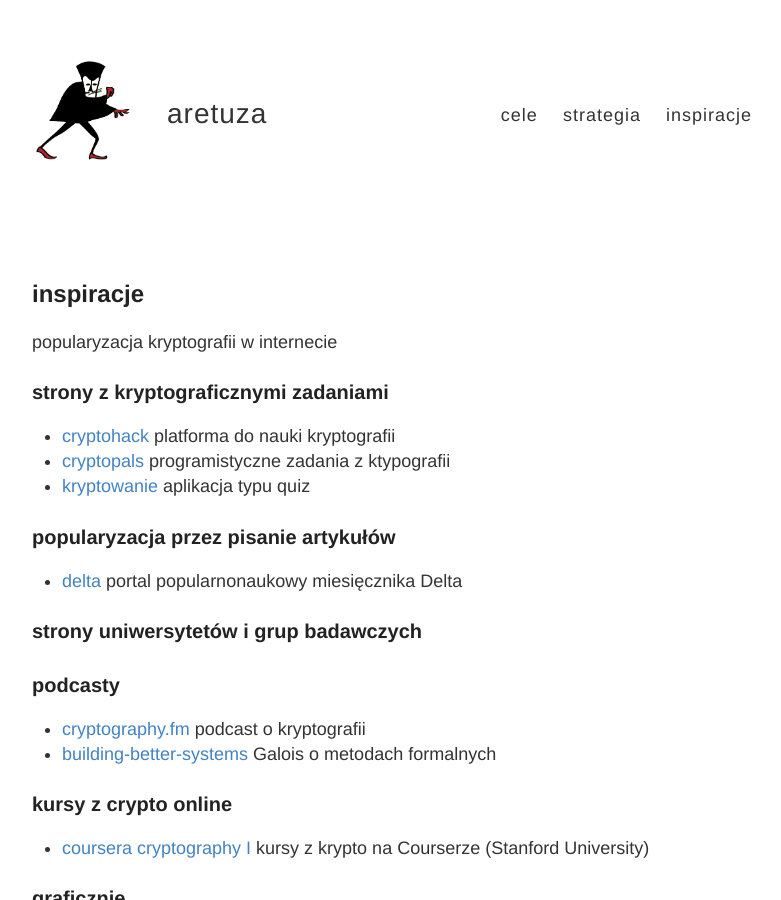
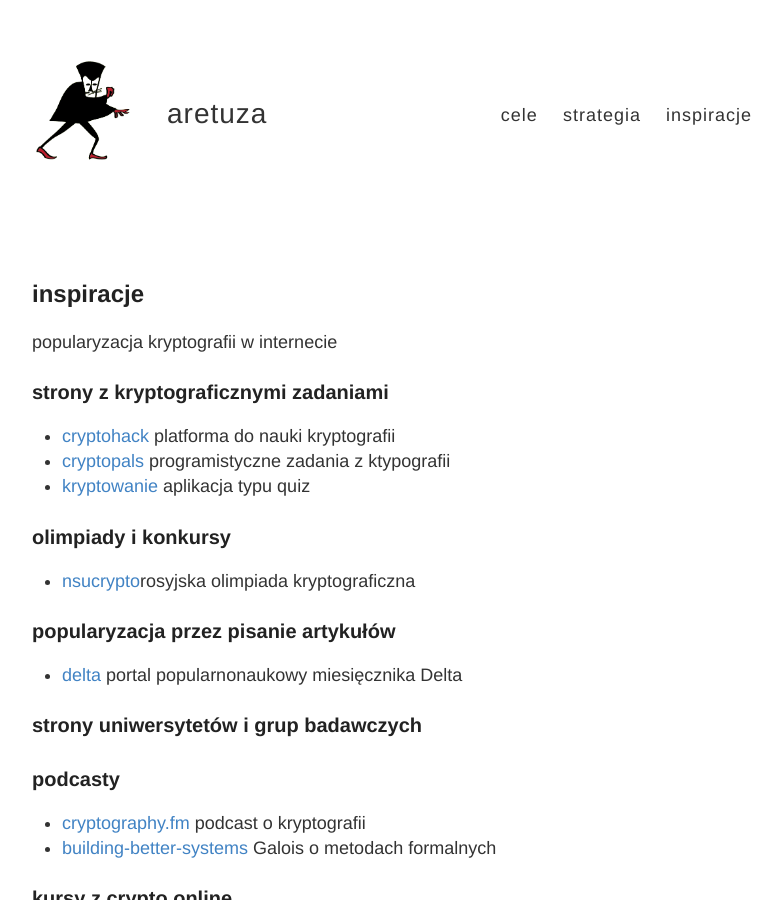
Before and after one commit to crypto-aretuza/crypto-aretuza.github.io, a Jekyll site: the page built from inspiracje.md, in a window 1280 px wide and 900 px high. Shown: the whole window, without its empty margins (248-1029 px from the left). Built offline with Jekyll 4.4.1, drawn with Linux system fonts in a browser that asks for light colours.

Commit message:
cleaning

```diff
--- a/inspiracje.md
+++ b/inspiracje.md
@@ -14,6 +14,12 @@ popularyzacja kryptografii w internecie
   <li> <a href="https://cryptohack.org/" target="_blank">cryptohack</a> platforma do nauki kryptografii </li>
   <li> <a href="https://cryptopals.com/" target="_blank">cryptopals</a> programistyczne zadania z ktypografii</li>
   <li><a href="https://kryptowanie.herokuapp.com/" target="_blank">kryptowanie</a> aplikacja typu quiz </li>
+</ul>
+
+### olimpiady i konkursy
+
+<ul>
+  <li> <a href="https://nsucrypto.nsu.ru/" target="_blank">nsucrypto</a>rosyjska olimpiada kryptograficzna </li>
 </ul>
 
 ### popularyzacja przez pisanie artykułów
```
